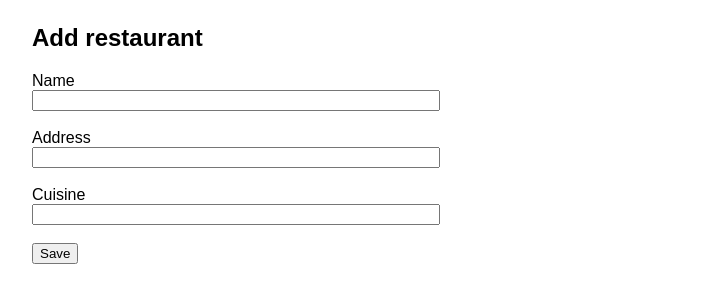
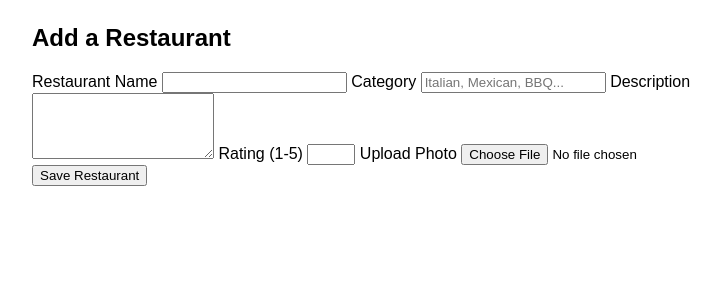
Before and after one commit to Bhimpele81/RestaurantRater, a Flask app: page /add_restaurant in a window 1280 px wide. Shown: the part 96-399 px from the top of the page, without its empty margins (208-929 px from the left). Run offline with Flask 3, Linux system fonts and the light colour scheme.

Commit message:
Update add_restaurant.html

```diff
--- a/Restaurant Rater/Templates/add_restaurant.html
+++ b/Restaurant Rater/Templates/add_restaurant.html
@@ -1,23 +1,24 @@
 {% extends "base.html" %}
 
 {% block content %}
-  <h2>Add restaurant</h2>
-  <form method="post">
-    <label>
-      Name<br>
-      <input type="text" name="name" required>
-    </label>
-    <br><br>
-    <label>
-      Address<br>
-      <input type="text" name="address">
-    </label>
-    <br><br>
-    <label>
-      Cuisine<br>
-      <input type="text" name="cuisine">
-    </label>
-    <br><br>
-    <button type="submit">Save</button>
-  </form>
+<h2>Add a Restaurant</h2>
+
+<form method="POST" enctype="multipart/form-data" class="form-card">
+    <label for="name">Restaurant Name</label>
+    <input type="text" id="name" name="name" required>
+
+    <label for="category">Category</label>
+    <input type="text" id="category" name="category" placeholder="Italian, Mexican, BBQ..." required>
+
+    <label for="description">Description</label>
+    <textarea id="description" name="description" rows="4"></textarea>
+
+    <label for="rating">Rating (1-5)</label>
+    <input type="number" id="rating" name="rating" min="1" max="5" required>
+
+    <label for="image">Upload Photo</label>
+    <input type="file" id="image" name="image" accept="image/*">
+
+    <button type="submit">Save Restaurant</button>
+</form>
 {% endblock %}
```
